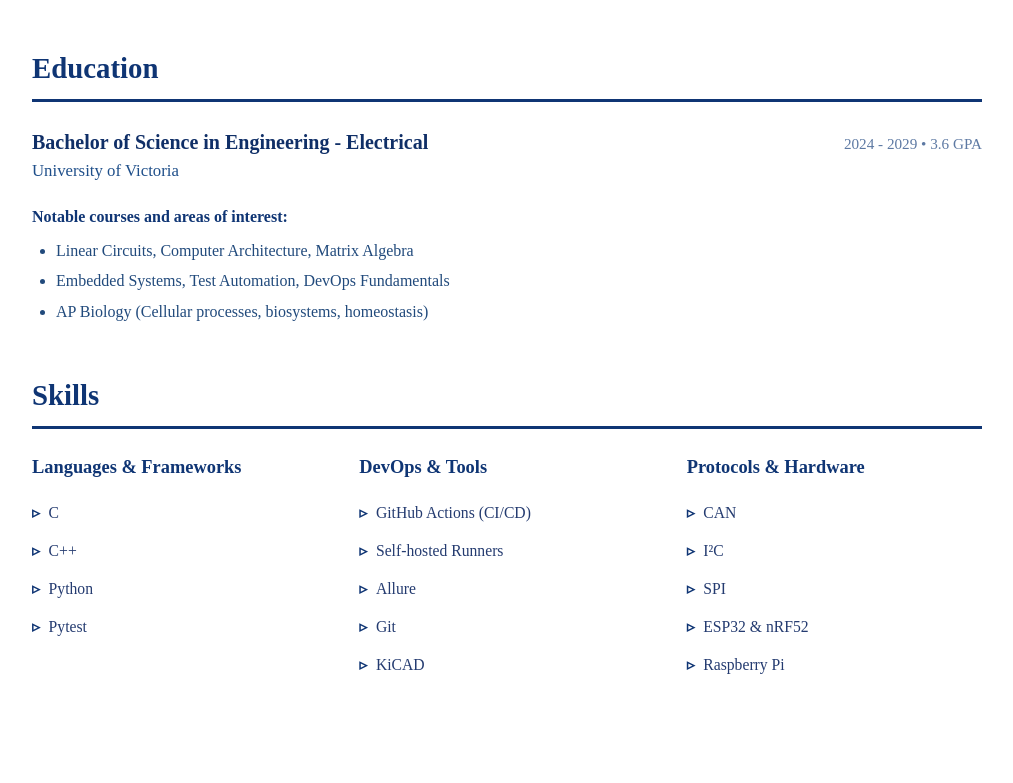
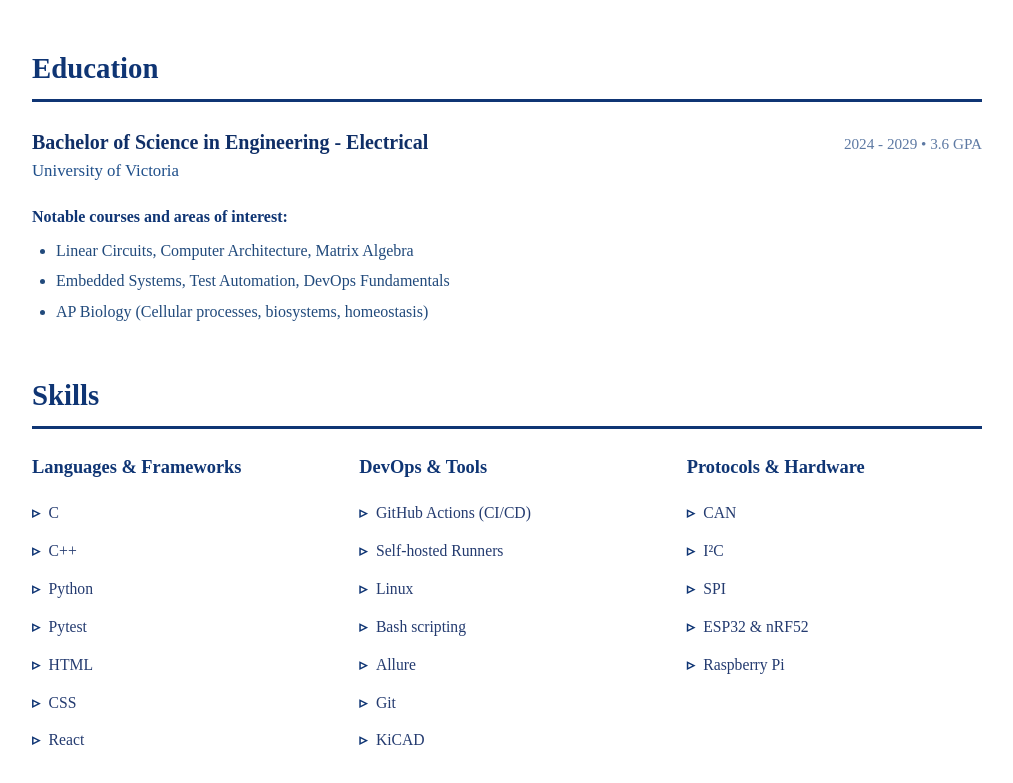
Before and after one commit to GraemeCubitt/GraemeCubitt.github.io, a plain HTML site: page index.html in a window 1280 px wide. Shown: the part 1910-2693 px from the top of the page, without its empty margins (258-1271 px from the left). Drawn offline with Linux system fonts and the light colour scheme.

Commit message:
added new languages and tools to skill category

```diff
--- a/index.html
+++ b/index.html
@@ -28,7 +28,8 @@
                 <nav class="ribbon-links">
                     <a href="index.html" class="active">📄 Resume</a>
                     <a href="about.html">🧠 About Me</a>
-                    <a href="documents/Resume_Graeme_Cubitt.pdf" download="Graeme_Cubitt_Resume.pdf" class="download-btn">📥 Download PDF</a>
+                    <a href="documents/Resume_Graeme_Cubitt.pdf" download="Graeme_Cubitt_Resume.pdf"
+                        class="download-btn">📥 Download PDF</a>
                 </nav>
             </aside>
 
@@ -179,6 +180,9 @@
                                 <li>C++</li>
                                 <li>Python</li>
                                 <li>Pytest</li>
+                                <li>HTML</li>
+                                <li>CSS</li>
+                                <li>React</li>
                             </ul>
                         </div>
                         <div class="skill-category">
@@ -186,6 +190,8 @@
                             <ul>
                                 <li>GitHub Actions (CI/CD)</li>
                                 <li>Self-hosted Runners</li>
+                                <li>Linux</li>
+                                <li>Bash scripting</li>
                                 <li>Allure</li>
                                 <li>Git</li>
                                 <li>KiCAD</li>
```
